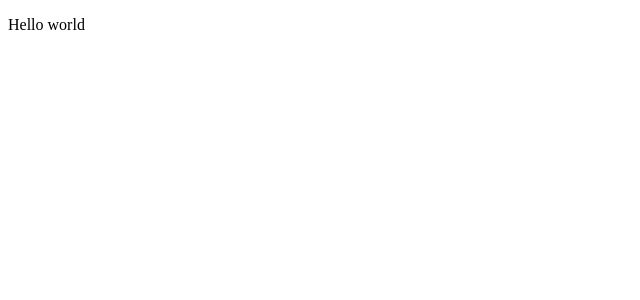
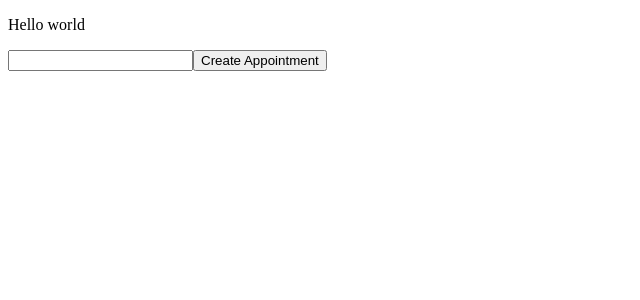
Before and after one commit to shivarach/sample-react, a React (Create React App) app: page / in a window 1280 px wide. Shown: the top 300 px of the page, without its empty margins (0-640 px from the left). Built offline with nearby package versions, Linux system fonts and the light colour scheme.

Commit message:
create appointments

```diff
--- a/src/App.js
+++ b/src/App.js
@@ -1,5 +1,6 @@
 import React from 'react';
 import Form from './components/Form'
+import AddAppointment from './appointment/AddAppointment.js'
 
 // function App() {
 //   return (
@@ -13,7 +14,7 @@ function App() {
     return (
         <div className="App">
             <p>Hello world</p>
-
+            <AddAppointment/>
         </div>
     );
 }
--- /dev/null
+++ b/src/appointment/AddAppointment.js
@@ -0,0 +1,27 @@
+import React from 'react'
+import { createAppointment } from '../redux/actions'
+import { connect } from 'react-redux'
+
+const AddAppointment = ( { dispatch }) => {
+    let input;
+    return(
+        <div>
+            <form onSubmit={e => {
+                e.preventDefault()
+                if (!input.value.trim()) {
+                    return
+                }
+
+                dispatch(createAppointment(input.value))
+                input.value = ''
+            }}>
+                <input ref={node => input = node} />
+                <button type="submit">
+                    Create Appointment
+                </button>
+            </form>
+        </div>
+    )
+}
+
+export default connect()(AddAppointment);
--- a/src/index.js
+++ b/src/index.js
@@ -1,6 +1,9 @@
 import React from 'react';
 import ReactDOM from 'react-dom';
 import App from './App';
+import {createStore} from "redux";
+import {Provider} from "react-redux";
+import appointmentsApp from './redux/reducer.js'
 
-
-ReactDOM.render(<App />, document.getElementById('root'));
+const store = createStore(appointmentsApp, window.__REDUX_DEVTOOLS_EXTENSION__ && window.__REDUX_DEVTOOLS_EXTENSION__());
+ReactDOM.render(<Provider store={store}><App /></Provider>, document.getElementById('root'));
```
